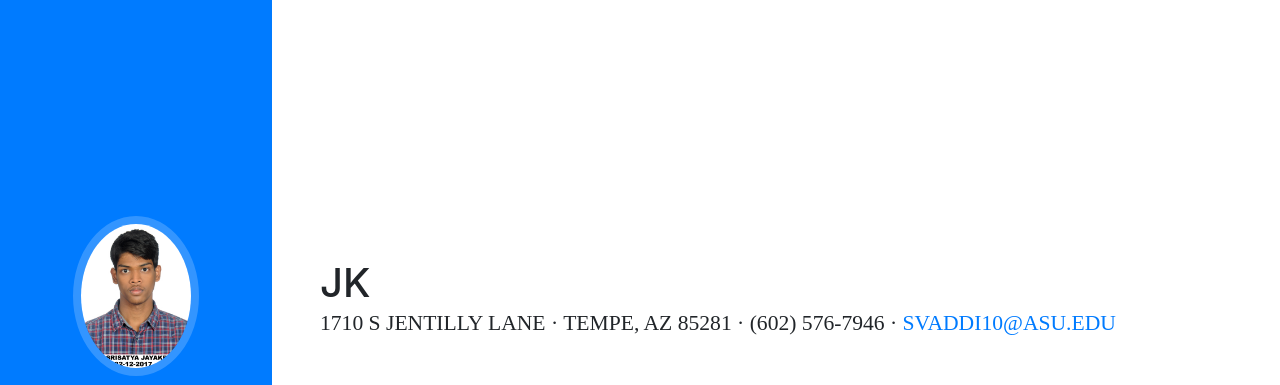
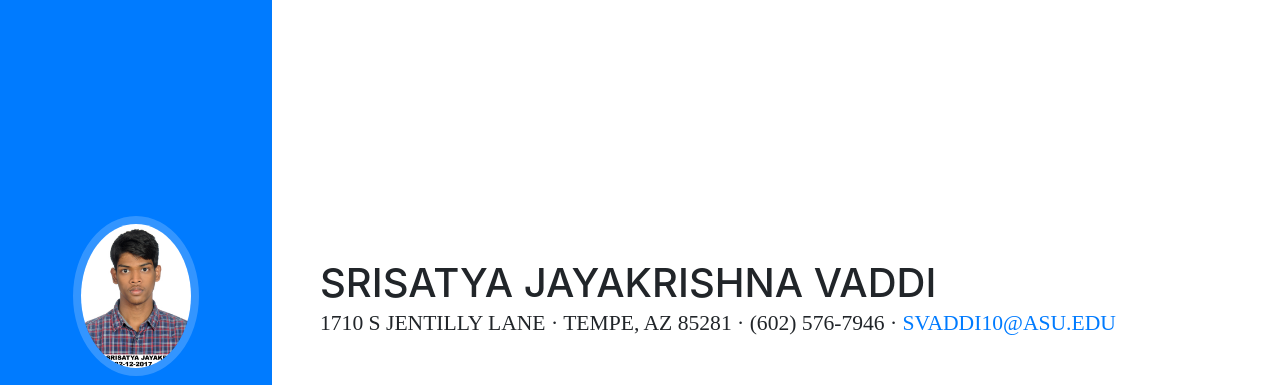
Before and after one commit to Jayakrishna028/AME494598Fall2023, a website with bundled scripts: page staticHosting/public/index.html in a window 1280 px wide. Shown: the top 385 px of the page. Built offline with nearby package versions, Linux system fonts and the light colour scheme; a web font is replaced by a local one.

Commit message:
changes in the code

```diff
--- a/staticHosting/public/index.html
+++ b/staticHosting/public/index.html
@@ -65,7 +65,7 @@
 
       <section class="resume-section p-3 p-lg-5 d-flex d-column" id="about">
         <div class="my-auto">
-          <h1 class="mb-0">JK
+          <h1 class="mb-0">Srisatya Jayakrishna Vaddi
             <span class="text-primary"></span>  <!-- I can change it later with something else later -->
           </h1>
           <div class="subheading mb-5">1710 S Jentilly Lane · Tempe, AZ 85281 · (602) 576-7946 ·
```
